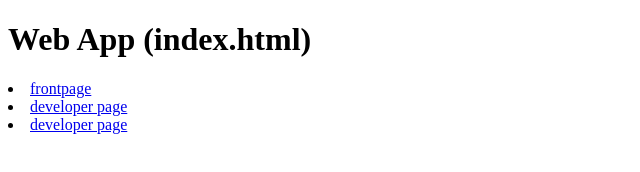
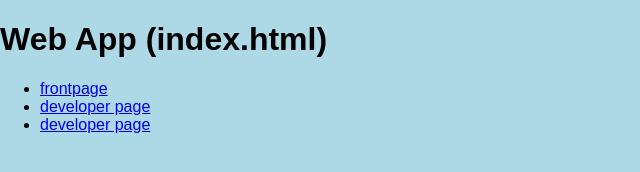
Before and after one commit to kurtchesneyedu/cs364_final_project, a plain HTML site: page OneTouchTimer/frontend/public/index.html in a window 1280 px wide. Shown: the whole page, without its empty margins (0-640 px from the left). Drawn offline with Linux system fonts and the light colour scheme.

Commit message:
css working

```diff
--- a/OneTouchTimer/frontend/public/index.html
+++ b/OneTouchTimer/frontend/public/index.html
@@ -4,9 +4,12 @@
     <meta charset="UTF-8">
     <meta name="viewport" content="width=device-width, initial-scale=1.0">
     <title>Index</title>
+    <link rel="stylesheet" href="/styles.css">
+
 </head>
 <body>
     <h1>Web App (index.html)</h1>
+    <ul>
        <li> <a href="frontpage.html">frontpage</a>      </li>
        <li> <a href="developer1.html">developer page</a></li>
        <li> <a href="developer2.html">developer page</a></li>
--- a/OneTouchTimer/frontend/public/styles.css
+++ b/OneTouchTimer/frontend/public/styles.css
@@ -1,4 +1,8 @@
 /* General Styles */
+body {
+  background-color: lightblue;
+}
+
 body {
   font-family: Arial, sans-serif;
   margin: 0;
```
Also changed, not shown: 1 other file.
